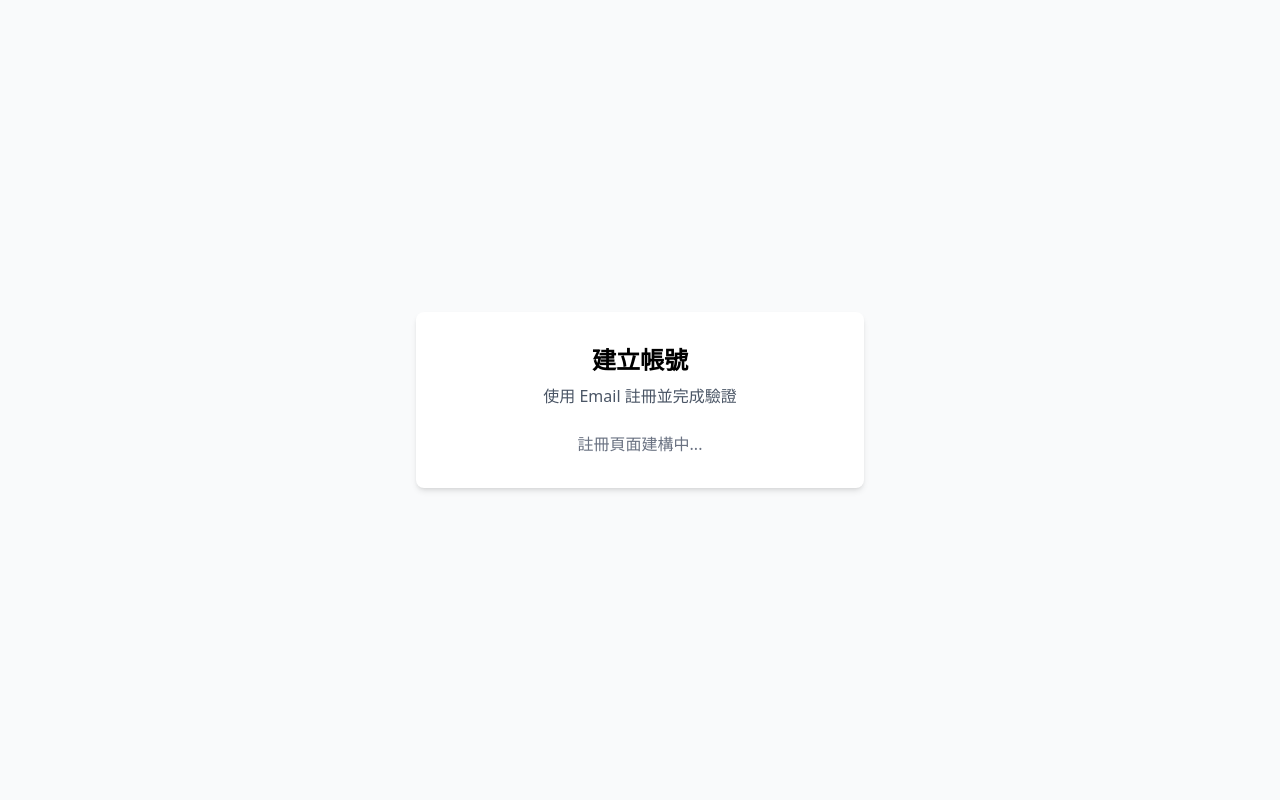
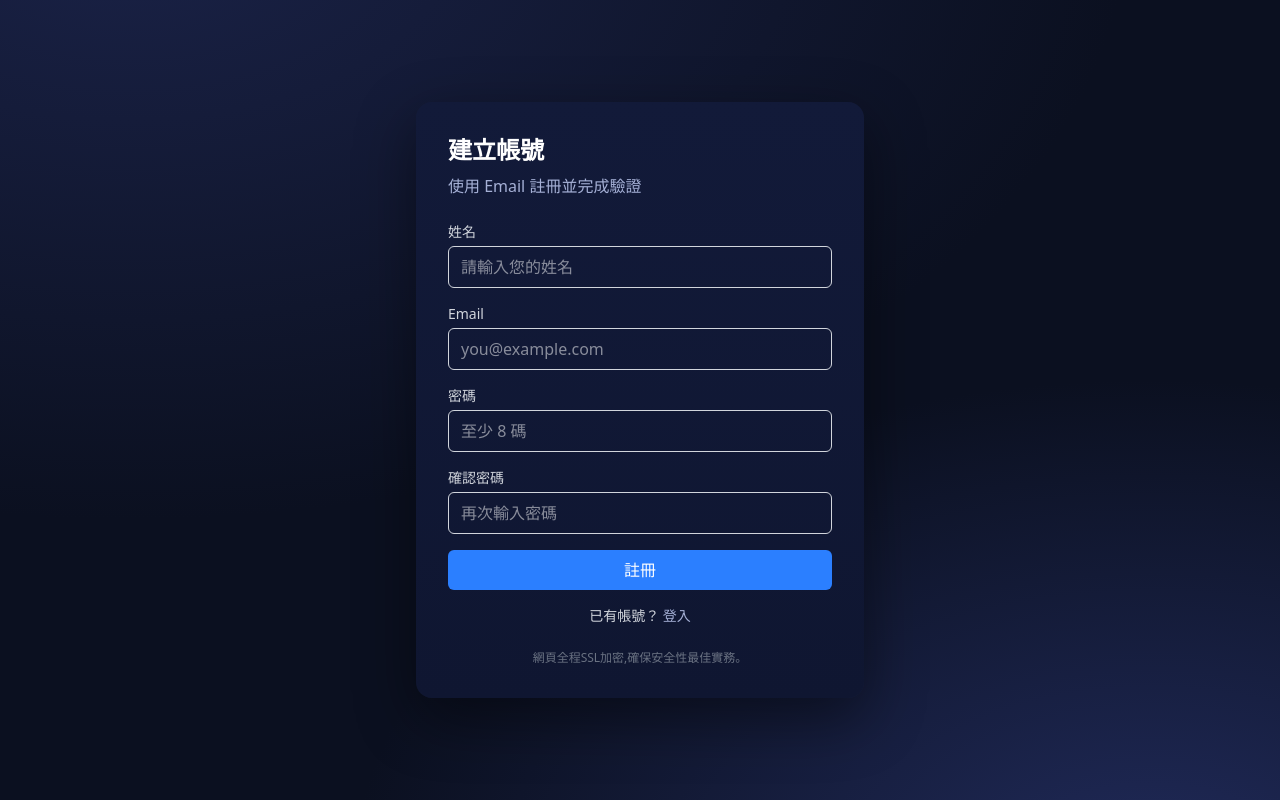
Before and after one commit to terry-ian/andrew_app, a React (Vite) app in the folder web/: page /register in a window 1280 px wide. Built offline with nearby package versions, Linux system fonts and the light colour scheme; no server answers.

Commit message:
✨ feat: Implement `RegisterPage` with form handling and tests

```diff
--- a/web/src/pages/auth/RegisterPage.tsx
+++ b/web/src/pages/auth/RegisterPage.tsx
@@ -1,13 +1,171 @@
+import { useState } from "react"
+import { useNavigate } from "react-router-dom"
+import { useMutation } from "@tanstack/react-query"
+import { authService } from "@/services/auth"
+import * as React from "react"
+import routeConfigs from "@/pages/routes/Routes.ts"
+
 export default function RegisterPage() {
-  return (
-    <div className="flex min-h-screen items-center justify-center bg-gray-50">
-      <div className="w-full max-w-md rounded-lg bg-white p-8 shadow-md">
-        <h1 className="mb-2 text-center text-2xl font-bold">建立帳號</h1>
-        <p className="mb-6 text-center text-gray-600">
-          使用 Email 註冊並完成驗證
-        </p>
-        <p className="text-center text-gray-500">註冊頁面建構中...</p>
-      </div>
-    </div>
-  )
+    const navigate = useNavigate()
+    const [name, setName] = useState("")
+    const [email, setEmail] = useState("")
+    const [password, setPassword] = useState("")
+    const [confirmPassword, setConfirmPassword] = useState("")
+    const [validationError, setValidationError] = useState("")
+
+    const registerMutation = useMutation({
+        mutationFn: authService.register,
+        onSuccess: (data) => {
+            if (data.success) {
+                navigate(routeConfigs.LOGIN)
+            }
+        },
+    })
+
+    const handleSubmit = async (e: React.FormEvent) => {
+        e.preventDefault()
+        setValidationError("")
+
+        if (password !== confirmPassword) {
+            setValidationError("密碼與確認密碼不一致")
+            return
+        }
+
+        registerMutation.mutate({ full_name: name, email, password })
+    }
+
+    return (
+        <div className="bg-radial-auth flex min-h-screen items-center justify-center">
+            <div className="bg-login-form-wrapper w-full max-w-md rounded-2xl p-8">
+                <h1 className="mb-2 text-2xl font-bold text-white">建立帳號</h1>
+                <p className="text-muted mb-6">使用 Email 註冊並完成驗證</p>
+
+                {validationError && (
+                    <div className="mb-4 rounded bg-red-50 p-3 text-sm text-red-600">
+                        {validationError}
+                    </div>
+                )}
+
+                {
+                    registerMutation.isError && (
+                    <div className="mb-4 rounded bg-red-50 p-3 text-sm text-red-600">
+                        {
+                            registerMutation.error instanceof Error
+                                ? registerMutation.error.message
+                                : "註冊失敗，請稍後再試"
+                        }
+                    </div>
+                )}
+
+                {registerMutation.data && !registerMutation.data.success && (
+                    <div className="mb-4 rounded bg-red-50 p-3 text-sm text-red-600">
+                        {registerMutation.data.message || "註冊失敗"}
+                    </div>
+                )}
+
+                {registerMutation.isSuccess && registerMutation.data?.success && (
+                    <div className="mb-4 rounded bg-green-50 p-3 text-sm text-green-600">
+                        註冊成功！即將導向登入頁面...
+                    </div>
+                )}
+
+                <form onSubmit={handleSubmit} className="space-y-4">
+                    <div>
+                        <label
+                            htmlFor="name"
+                            className="mb-1 block text-sm font-medium text-gray-300"
+                        >
+                            姓名
+                        </label>
+                        <input
+                            id="name"
+                            type="text"
+                            value={name}
+                            onChange={(e) => setName(e.target.value)}
+                            required
+                            placeholder="請輸入您的姓名"
+                            className="w-full rounded-md border border-gray-300 px-3 py-2 text-white focus:ring-2 focus:ring-blue-500 focus:outline-none"
+                        />
+                    </div>
+
+                    <div>
+                        <label
+                            htmlFor="email"
+                            className="mb-1 block text-sm font-medium text-gray-300"
+                        >
+                            Email
+                        </label>
+                        <input
+                            id="email"
+                            type="email"
+                            value={email}
+                            onChange={(e) => setEmail(e.target.value)}
+                            required
+                            placeholder="you@example.com"
+                            className="w-full rounded-md border border-gray-300 px-3 py-2 text-white focus:ring-2 focus:ring-blue-500 focus:outline-none"
+                        />
+                    </div>
+
+                    <div>
+                        <label
+                            htmlFor="password"
+                            className="mb-1 block text-sm font-medium text-gray-300"
+                        >
+                            密碼
+                        </label>
+                        <input
+                            id="password"
+                            type="password"
+                            value={password}
+                            onChange={(e) => setPassword(e.target.value)}
+                            required
+                            minLength={8}
+                            placeholder="至少 8 碼"
+                            className="w-full rounded-md border border-gray-300 px-3 py-2 text-white focus:ring-2 focus:ring-blue-500 focus:outline-none"
+                        />
+                    </div>
+
+                    <div>
+                        <label
+                            htmlFor="confirmPassword"
+                            className="mb-1 block text-sm font-medium text-gray-300"
+                        >
+                            確認密碼
+                        </label>
+                        <input
+                            id="confirmPassword"
+                            type="password"
+                            value={confirmPassword}
+                            onChange={(e) => setConfirmPassword(e.target.value)}
+                            required
+                            minLength={8}
+                            placeholder="再次輸入密碼"
+                            className="w-full rounded-md border border-gray-300 px-3 py-2 text-white focus:ring-2 focus:ring-blue-500 focus:outline-none"
+                        />
+                    </div>
+
+                    <button
+                        type="submit"
+                        disabled={registerMutation.isPending}
+                        className="w-full cursor-pointer rounded-md bg-blue-500 px-4 py-2 text-white transition hover:bg-blue-700 disabled:cursor-not-allowed disabled:bg-gray-400"
+                    >
+                        {registerMutation.isPending ? "註冊中..." : "註冊"}
+                    </button>
+
+                    <div className="text-center text-sm">
+            <span className="text-gray-300">
+              已有帳號？{" "}
+                <a href="/login" className="text-muted hover:underline">
+                登入
+              </a>
+            </span>
+                    </div>
+                </form>
+
+                <p className="mt-6 text-center text-xs text-gray-500">
+                    網頁全程SSL加密,確保安全性最佳實務。
+                </p>
+            </div>
+        </div>
+    )
 }
```
Also changed, not shown: 1 other file (tests, documents, lock files or other folders).
